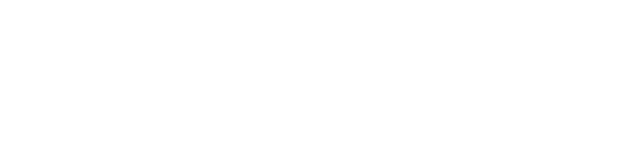
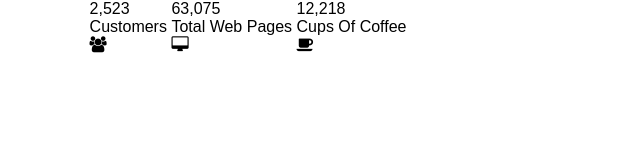
Before and after one commit to mkedaraxioned/visit-counter, a plain HTML site: page index.html in a window 1280 px wide. Shown: the whole page, without its empty margins (0-640 px from the left). Drawn offline with nearby package versions, Linux system fonts and the light colour scheme.

Commit message:
visit counter structure added

```diff
--- a/index.html
+++ b/index.html
@@ -19,7 +19,7 @@
   <!-- This meta tag is used for mobile device to display the page without any zooming,
        so how much the device is able to fit on the screen is what's shown initially.
        Remove comments from this tag, when you want to apply media queries to the website. -->
-  <!-- <meta name="viewport" content="width=device-width, initial-scale=1, maximum-scale=1"> -->
+  <meta name="viewport" content="width=device-width, initial-scale=1, maximum-scale=1">
 
   <!-- To adhear no-cache for Chrome -->
 <!--   <meta http-equiv="cache-control" content="no-store, no-cache, must-revalidate" />
@@ -52,7 +52,27 @@
     <!--header section start-->
     <!--main section start-->
     <main>
-
+      <div class="section1">
+        <div class="wrapper">
+          <ul>
+            <li>
+              <p><span class="counter">2,523</span></p>
+              <h3>Customers</h3>
+              <i class="fa fa-users"></i>
+            </li>
+            <li>
+              <p><span class="counter">63,075</span></p>
+              <h3>Total Web Pages</h3>
+              <i class="fa fa-desktop"></i>
+            </li>
+            <li>
+              <p><span class="counter">12,218</span></p>
+              <h3>Cups Of Coffee</h3>
+              <i class="fa fa-coffee"></i>
+            </li>
+          </ul>
+        </div>
+      </div>
     </main>
     <!--main section end-->
 
@@ -65,7 +85,7 @@
   </div>
   <!--container end-->
 
-<!-- <script src="js/vendors/jquery-1.8.3.min.js"></script>
-<script src="assets/js/script.js"></script> -->
+<script src="https://ajax.googleapis.com/ajax/libs/jquery/3.5.1/jquery.min.js"></script>
+<script src="assets/js/script.js"></script>
 </body>
 </html>
```
